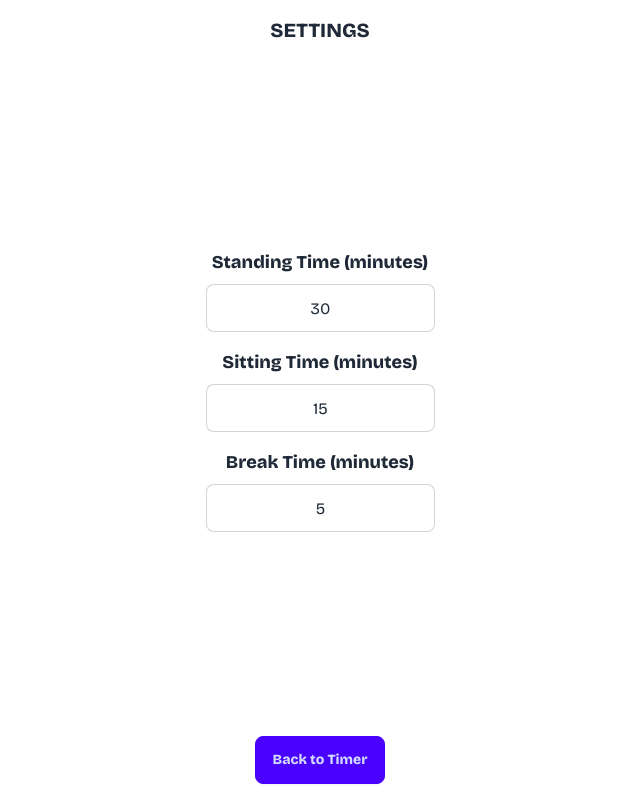
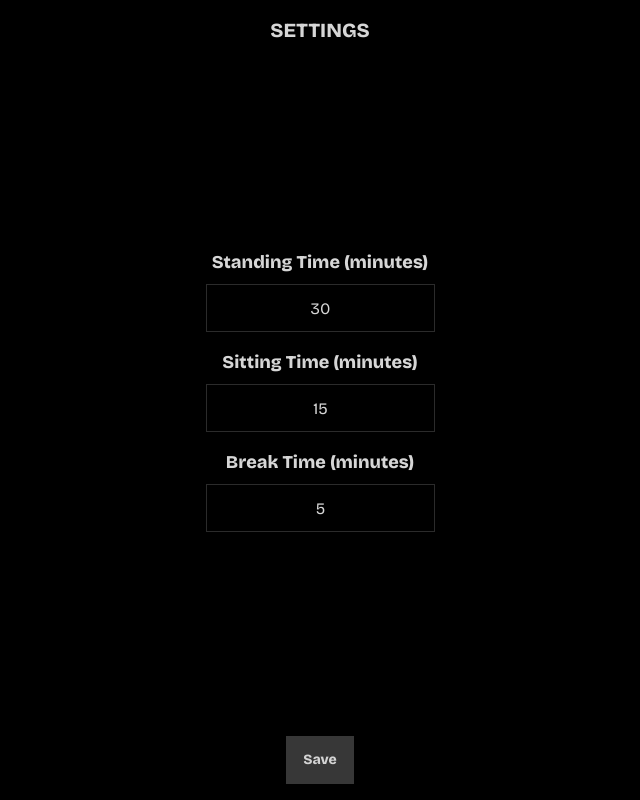
Before and after one commit to JonasHaas/healthy-desk, a Next.js app: page /settings in a window 1280 px wide. Shown: the whole page, without its empty margins (320-960 px from the left). Built offline with nearby package versions, Linux system fonts and the light colour scheme.

Commit message:
add save funtion to settings

```diff
--- a/src/app/page.js
+++ b/src/app/page.js
@@ -1,11 +1,28 @@
 "use client"; // This directive marks the file as a Client Component
 
-import { useState } from 'react';
+import { useState, useEffect } from 'react';
 import Link from 'next/link';
 import Image from 'next/image';
 import { FaCog, FaPlay, FaPause, FaForward, FaRedo } from 'react-icons/fa';
+import { defaultSettings } from '/src/defaults';
 
 export default function Home() {
+
+  const [settings, setSettings] = useState(defaultSettings);
+
+  useEffect(() => {
+    const savedStandingTime = localStorage.getItem('standingTime');
+    const savedSittingTime = localStorage.getItem('sittingTime');
+    const savedBreakTime = localStorage.getItem('breakTime');
+
+    if (savedStandingTime && savedSittingTime && savedBreakTime) {
+      setSettings({
+        standingTime: parseInt(savedStandingTime),
+        sittingTime: parseInt(savedSittingTime),
+        breakTime: parseInt(savedBreakTime),
+      });
+    }
+  }, []);
 
   return (
     <div className='flex flex-col justify-between min-h-screen max-w-2xl mx-auto'>
@@ -18,6 +35,11 @@ export default function Home() {
         </Link>
       </header>
       <main className="flex flex-col items-center justify-center py-4 px-6">
+        <div className='settings-values'>
+          <p>Standing Time: {settings.standingTime} minutes</p>
+          <p>Sitting Time: {settings.sittingTime} minutes</p>
+          <p>Break Time: {settings.breakTime} minutes</p>
+        </div>
         <div className='py-4 px-6 '>PHASENAME</div>
         <div className="radial-progress" style={{ "--value": "70", "--size": "15rem", "--thickness": "4px" }} role="progressbar">
           <div className='text-5xl'>00:00</div>
--- a/src/app/settings/page.js
+++ b/src/app/settings/page.js
@@ -1,9 +1,33 @@
+"use client";
+
 import Link from 'next/link';
-import Image from 'next/image';
+import { useState, useEffect } from 'react';
+import { defaultSettings } from '/src/defaults';
 
 export default function SettingsPage() {
+  const [standingTime, setStandingTime] = useState(defaultSettings.standingTime);
+  const [sittingTime, setSittingTime] = useState(defaultSettings.sittingTime);
+  const [breakTime, setBreakTime] = useState(defaultSettings.breakTime);
+
+  useEffect(() => {
+    const savedStandingTime = localStorage.getItem('standingTime');
+    const savedSittingTime = localStorage.getItem('sittingTime');
+    const savedBreakTime = localStorage.getItem('breakTime');
+
+    if (savedStandingTime && savedSittingTime && savedBreakTime) {
+      setStandingTime(parseInt(savedStandingTime));
+      setSittingTime(parseInt(savedSittingTime));
+      setBreakTime(parseInt(savedBreakTime));
+    }
+  }, []);
+
+  const handleSave = () => {
+    localStorage.setItem('standingTime', standingTime);
+    localStorage.setItem('sittingTime', sittingTime);
+    localStorage.setItem('breakTime', breakTime);
+  };
+
   return (
-
     <div className='flex flex-col justify-between items-center min-h-screen max-w-2xl mx-auto'>
       <header className="flex justify-between items-center py-4 px-6">
         <div className=" flex items-center text-xl font-bold">
@@ -18,7 +42,8 @@ export default function SettingsPage() {
               type="number"
               id="standing"
               className="input input-bordered w-full text-center"
-              defaultValue={30}
+              value={standingTime}
+              onChange={(e) => setStandingTime(e.target.value)}
             />
           </div>
           <div className="flex flex-col gap-2">
@@ -27,7 +52,8 @@ export default function SettingsPage() {
               type="number"
               id="sitting"
               className="input input-bordered w-full text-center"
-              defaultValue={15}
+              value={sittingTime}
+              onChange={(e) => setSittingTime(e.target.value)}
             />
           </div>
           <div className="flex flex-col gap-2">
@@ -36,14 +62,15 @@ export default function SettingsPage() {
               type="number"
               id="break"
               className="input input-bordered w-full text-center"
-              defaultValue={5}
+              value={breakTime}
+              onChange={(e) => setBreakTime(e.target.value)}
             />
           </div>
         </form>
       </main>
       <footer className="flex justify-between items-center gap-5 py-4 px-6">
         <Link href="/">
-          <button className="btn btn-primary back-button">Back to Timer</button>
+          <button className="btn btn-primary back-button" onClick={handleSave}>Save</button>
         </Link>
       </footer>
     </div>
--- /dev/null
+++ b/src/defaults.js
@@ -0,0 +1,5 @@
+export const defaultSettings = {
+  standingTime: 30,
+  sittingTime: 15,
+  breakTime: 5,
+};
--- a/tailwind.config.js
+++ b/tailwind.config.js
@@ -6,7 +6,7 @@ module.exports = {
     "./src/app/**/*.{js,ts,jsx,tsx,mdx}",
   ],
   daisyui: {
-    themes: ["light"],
+    themes: ["black"],
   },
   plugins: [
     require('daisyui'),
```
